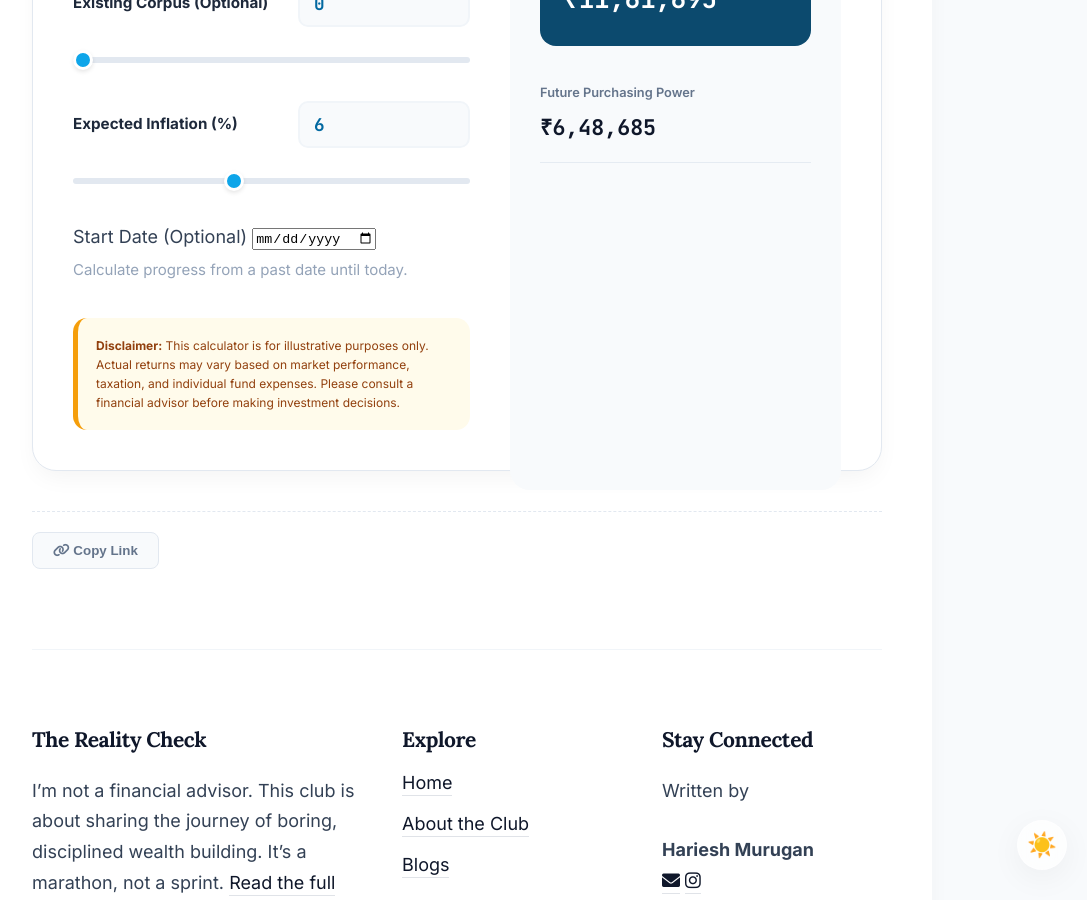
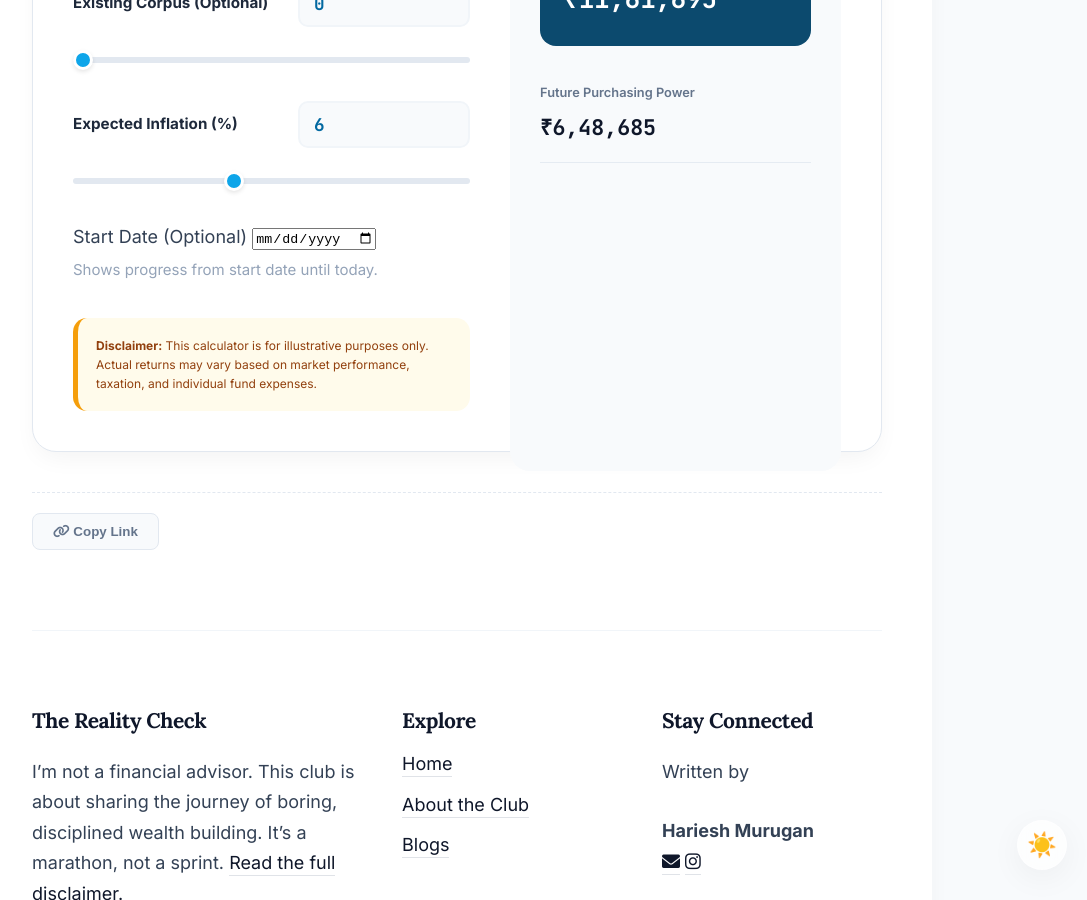
Before and after one commit to HarieshMK/HarieshMK.github.io, a Jekyll site: the page built from calculators/sip.md, in a window 1280 px wide and 900 px high, scrolled down 947 px. Shown: the whole window, without its empty margins (183-1270 px from the left). Built offline with Jekyll 4.4.1, drawn with Linux system fonts in a browser that asks for light colours.

Commit message:
Update sip.md

```diff
--- a/calculators/sip.md
+++ b/calculators/sip.md
@@ -52,11 +52,11 @@ Estimate the wealth you can create through monthly Systematic Investment Plans.
     <div class="input-group">
       <label>Start Date (Optional)</label>
       <input type="date" id="start-date">
-      <small style="display: block; margin-top: 5px; color: #94a3b8;">Calculate progress from a past date until today.</small>
+      <small style="display: block; margin-top: 5px; color: #94a3b8;">Shows progress from start date until today.</small>
     </div>
 
     <div class="calc-disclaimer">
-      <p><strong>Disclaimer:</strong> This calculator is for illustrative purposes only. Actual returns may vary based on market performance, taxation, and individual fund expenses. Please consult a financial advisor before making investment decisions.</p>
+      <p><strong>Disclaimer:</strong> This calculator is for illustrative purposes only. Actual returns may vary based on market performance, taxation, and individual fund expenses.</p>
     </div>
   </div>
 
```
